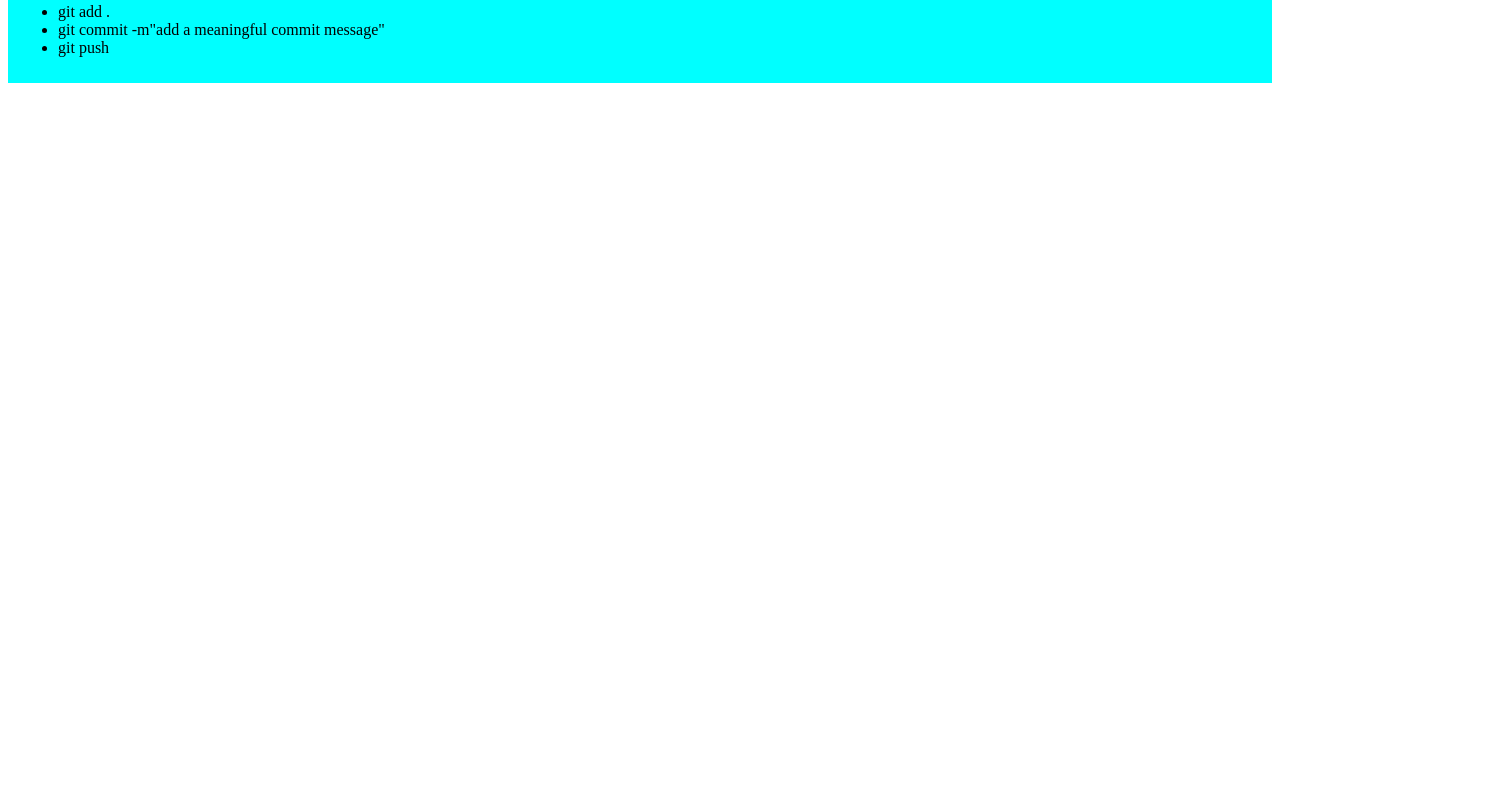
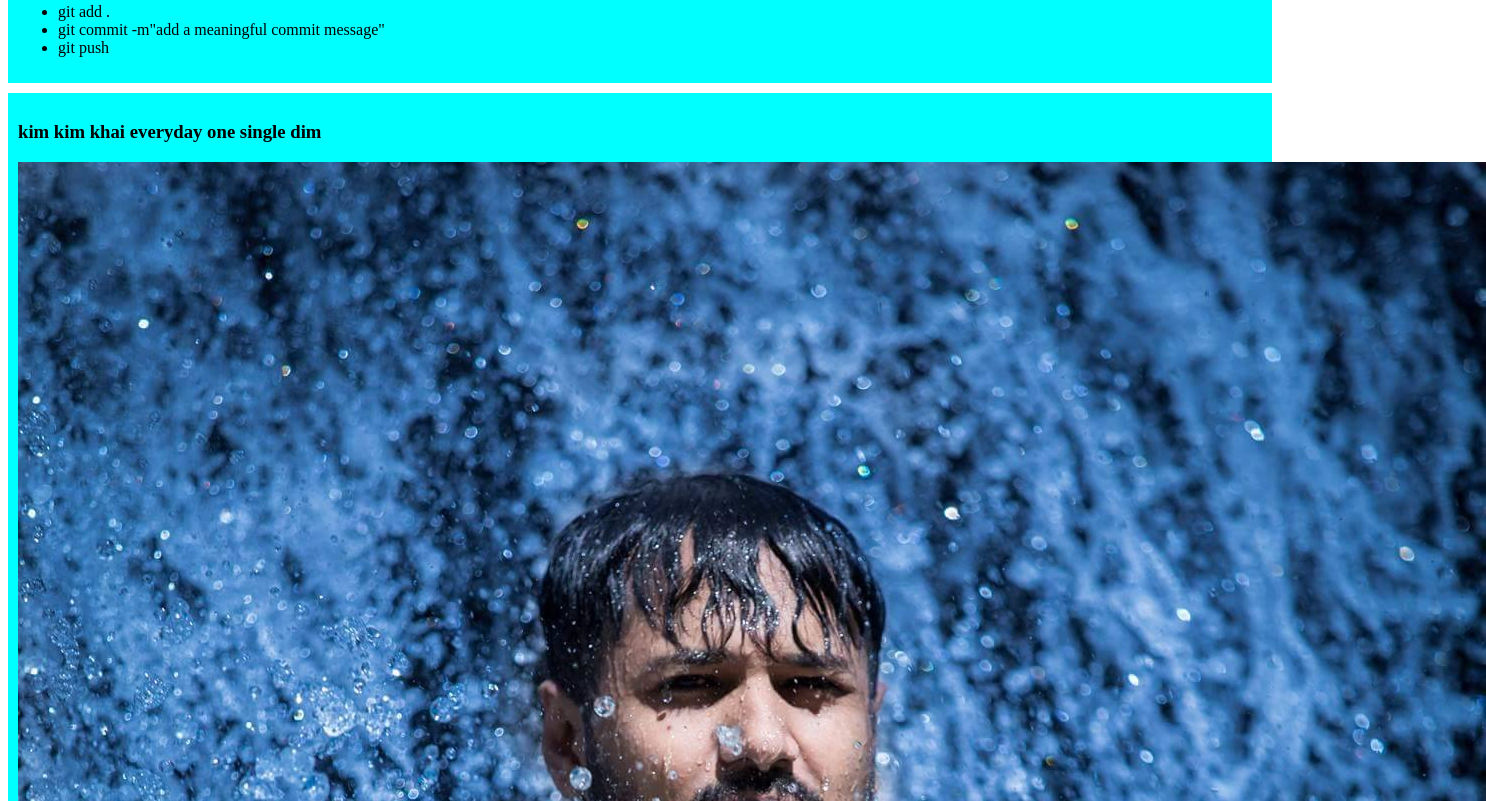
Before and after one commit to AbuSayemErfan/my-first-github, a plain HTML site: page index.html in a window 1280 px wide. Shown: the part 499-1300 px from the top of the page, 1486 px wide, since content can reach past the window. Before the commit the page ends 800 px from the top, so only its background shows below. Drawn offline with Linux system fonts and the light colour scheme.

Commit message:
added kim with a dim

```diff
--- a/index.html
+++ b/index.html
@@ -27,5 +27,9 @@
             <li>git push</li>
         </ul>
     </div>
+    <div>
+        <h3>kim kim khai everyday one single dim</h3>
+        <img src="images/20901699_1539905039402145_2287222784724652304_o.jpg" alt="">
+    </div>
 </body>
 </html>
```
Also changed, not shown: images/20901699_1539905039402145_2287222784724652304_o.jpg (added).
